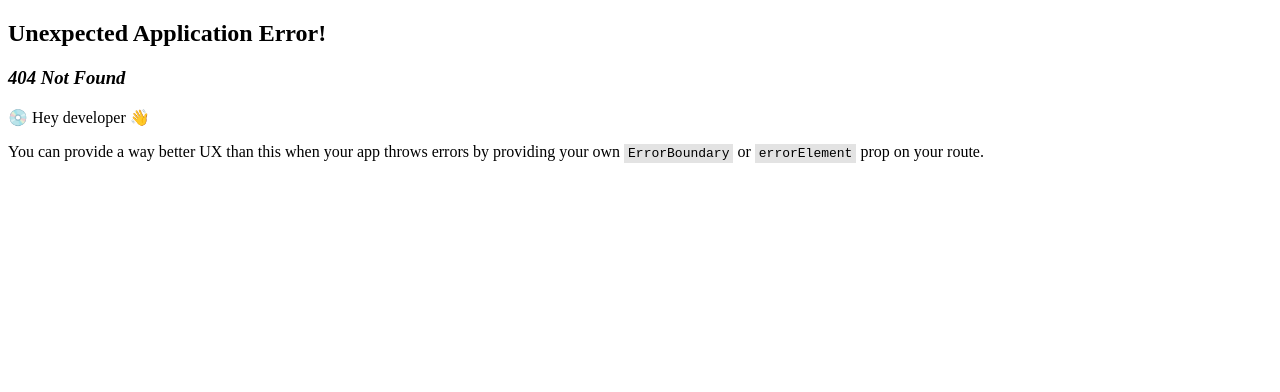
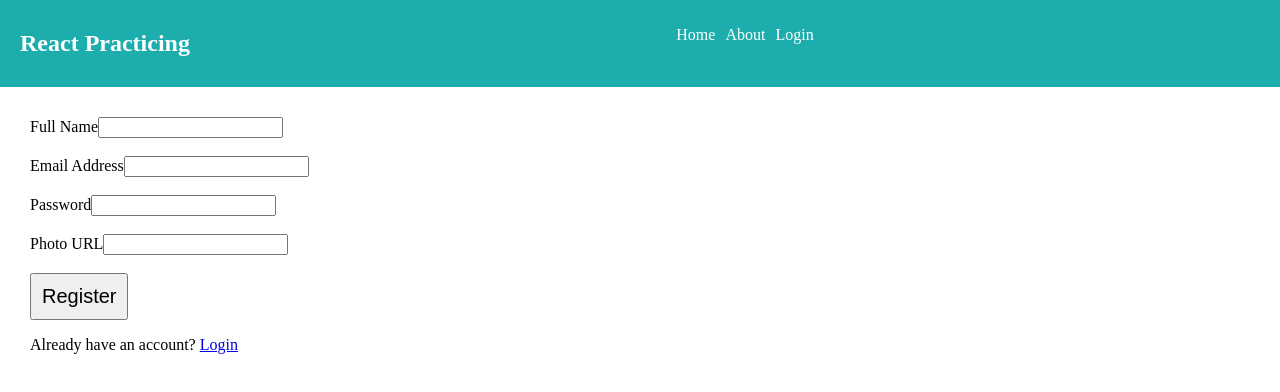
Before and after one commit to visionaryyouthlabs/react-practicing-app, a React (Vite) app: page /register in a window 1280 px wide. Before the commit this address had no page. Shown: the top 392 px of the page. Built offline with nearby package versions, Linux system fonts and the light colour scheme.

Commit message:
Added Login and Register forms

```diff
--- /dev/null
+++ b/src/components/Login.jsx
@@ -0,0 +1,25 @@
+import { Link } from "react-router"
+
+const Login = () => {
+    const handleLoginForm = (e) => {
+        e.preventDefault();
+        const email = e.target.email.value;
+        const password = e.target.password.value;
+        console.log(password, email)
+    }
+    return(
+        <div style={{padding: "30px", }}>
+            <form onSubmit={handleLoginForm}>
+                <label htmlFor="email">Email Address</label>
+                <input type="email" name="email" /><br /><br />
+
+                <label htmlFor="Password">Password</label>
+                <input type="password" name="password"/><br /><br />
+
+                <button style={{padding: "10px", fontSize: "20px"}} type="submit">Login</button>
+            </form>
+            <p>Don't have an account? <Link to="/register"> Register </Link> </p>
+        </div>
+    )
+}
+export default Login
--- /dev/null
+++ b/src/components/Navbar.jsx
@@ -0,0 +1,20 @@
+import { Link } from "react-router"
+
+const Navbar = () => {
+    return(
+        <div className="navbar-container">
+            <h2>React Practicing</h2>
+            <ul>
+                <li><Link to="/">Home</Link></li>
+                <li><Link to="/about">About</Link></li>
+                <li><Link to="/login">Login</Link></li>
+            </ul>
+            {/* Profile details */}
+            <div>
+
+            </div>
+        </div>
+    )
+}
+
+export default Navbar
--- /dev/null
+++ b/src/components/Register.jsx
@@ -0,0 +1,32 @@
+import { Link } from "react-router"
+
+const Register = () => {
+
+    const handleRegisterForm = (e) => {
+        e.preventDefault();
+        const name = e.target.name.value;
+        const email = e.target.email.value;
+        const password = e.target.password.value;
+        const photoURL = e.target.photo.value;
+
+    }
+    return(
+        <div style={{padding: "30px", }}>
+            <form onSubmit={handleRegisterForm}>
+                <label htmlFor="name">Full Name</label>
+                <input type="text" name="name"/> <br /><br />
+                <label htmlFor="email">Email Address</label>
+                <input type="email" name="email" /><br /><br />
+                <label htmlFor="Password">Password</label>
+                <input type="password" name="password"  /><br /><br />
+                <label htmlFor="Photo">Photo URL</label>
+                <input type="text" name="photo" />
+                <br /><br />
+                <button style={{padding: "10px", fontSize: "20px"}} type="submit">Register</button>
+            </form>
+            <p>Already have an account? <Link to="/login"> Login </Link> </p>
+        </div>
+    )
+}
+
+export default Register
--- a/src/index.css
+++ b/src/index.css
@@ -0,0 +1,20 @@
+body{
+    margin: 0;
+}
+.navbar-container{
+    display: flex;
+    justify-content: space-between;
+    gap: 20px;
+    padding: 10px 20px;
+    background-color: rgb(30, 173, 173);
+    color: white;
+}
+.navbar-container a{
+    color: white;
+    text-decoration: none;
+}
+.navbar-container ul{
+    display: flex;
+    list-style-type: none;
+    gap: 10px;
+}
--- /dev/null
+++ b/src/layouts/AuthLayout.jsx
@@ -0,0 +1,14 @@
+import { Outlet } from "react-router"
+import Login from "../components/Login"
+
+const AuthLayout = () => {
+    return(
+        <div>
+            <h2>Please Login to your account to access more information</h2>
+            <Login />
+            <Outlet />
+        </div>
+    )
+}
+
+export default AuthLayout
--- a/src/layouts/Root.jsx
+++ b/src/layouts/Root.jsx
@@ -1,7 +1,11 @@
+import { Outlet } from "react-router"
+import Navbar from "../components/Navbar"
+
 const Root = () => {
     return(
         <div>
-            ROot
+            <Navbar />
+            <Outlet />
         </div>
     )
 }
--- /dev/null
+++ b/src/pages/HomePage.jsx
@@ -0,0 +1,12 @@
+const HomePage = () => {
+    return(
+        <div>
+            <div style={{textAlign: "center", padding: "10px"}}>
+                <h2>Welcome to My React Practice Club</h2>
+                <p>Lorem ipsum dolor sit amet consectetur adipisicing elit. Numquam voluptate vel minus natus! Dolores aspernatur explicabo ea iusto aliquam autem beatae amet saepe error, doloremque, adipisci et dolore odio voluptatem!</p>
+            </div>
+        </div>
+    )
+}
+
+export default HomePage
--- a/src/routes/router.jsx
+++ b/src/routes/router.jsx
@@ -1,15 +1,20 @@
 import { createBrowserRouter } from "react-router";
 import Root from "../layouts/Root";
+import HomePage from "../pages/HomePage";
+import AuthLayout from "../layouts/AuthLayout";
+import Login from "../components/Login";
+import Register from "../components/Register";
 
 const router = createBrowserRouter([
     {
         path: "/",
-        Component: Root
+        Component: Root,
+        children: [
+            {index: true, Component: HomePage},
+            {path: "login", Component: Login},
+            {path: "register", Component: Register},
+        ],
     },
-    {
-        path: "/about",
-        element: <div>About page</div>
-    }
 ])
 
 export default router
```
